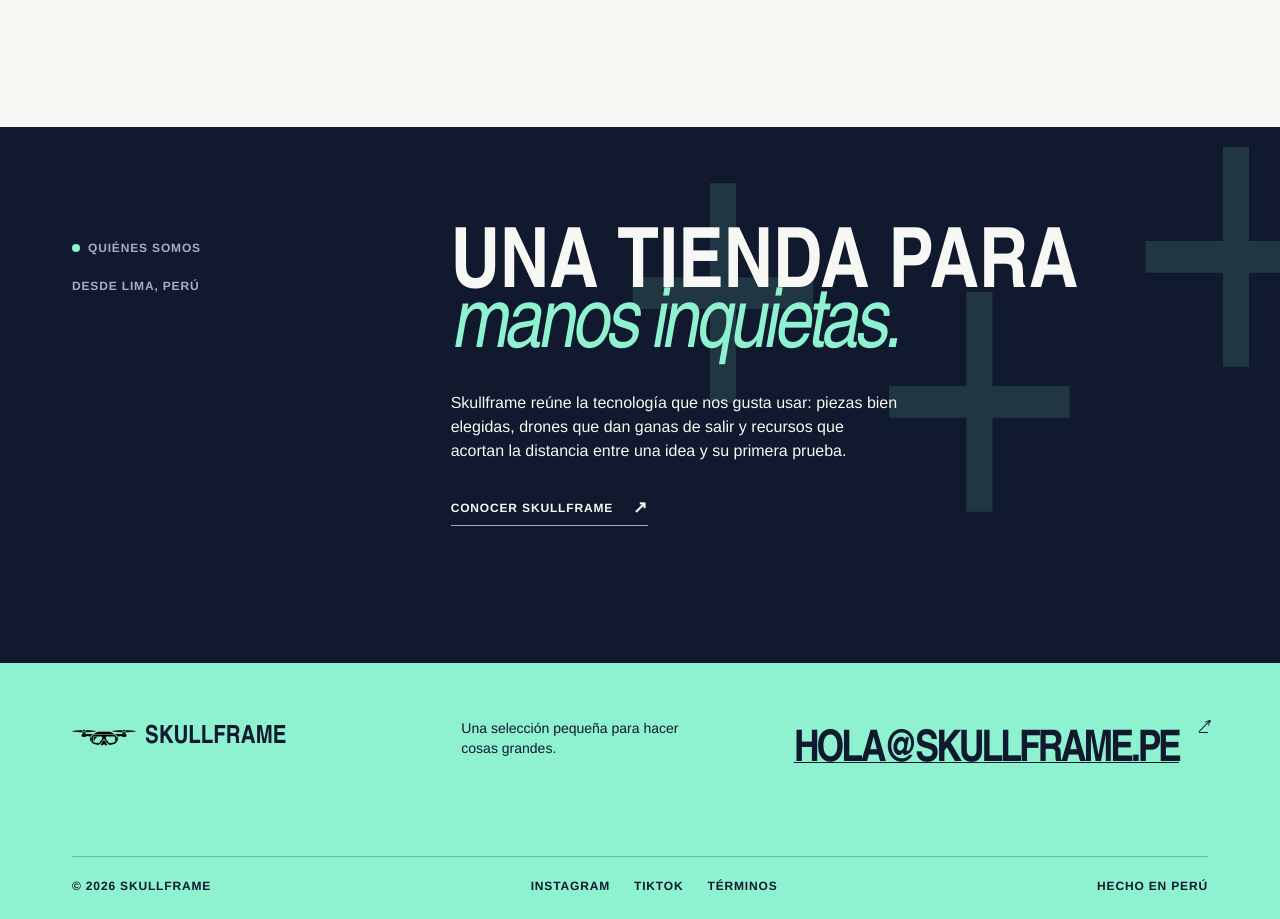
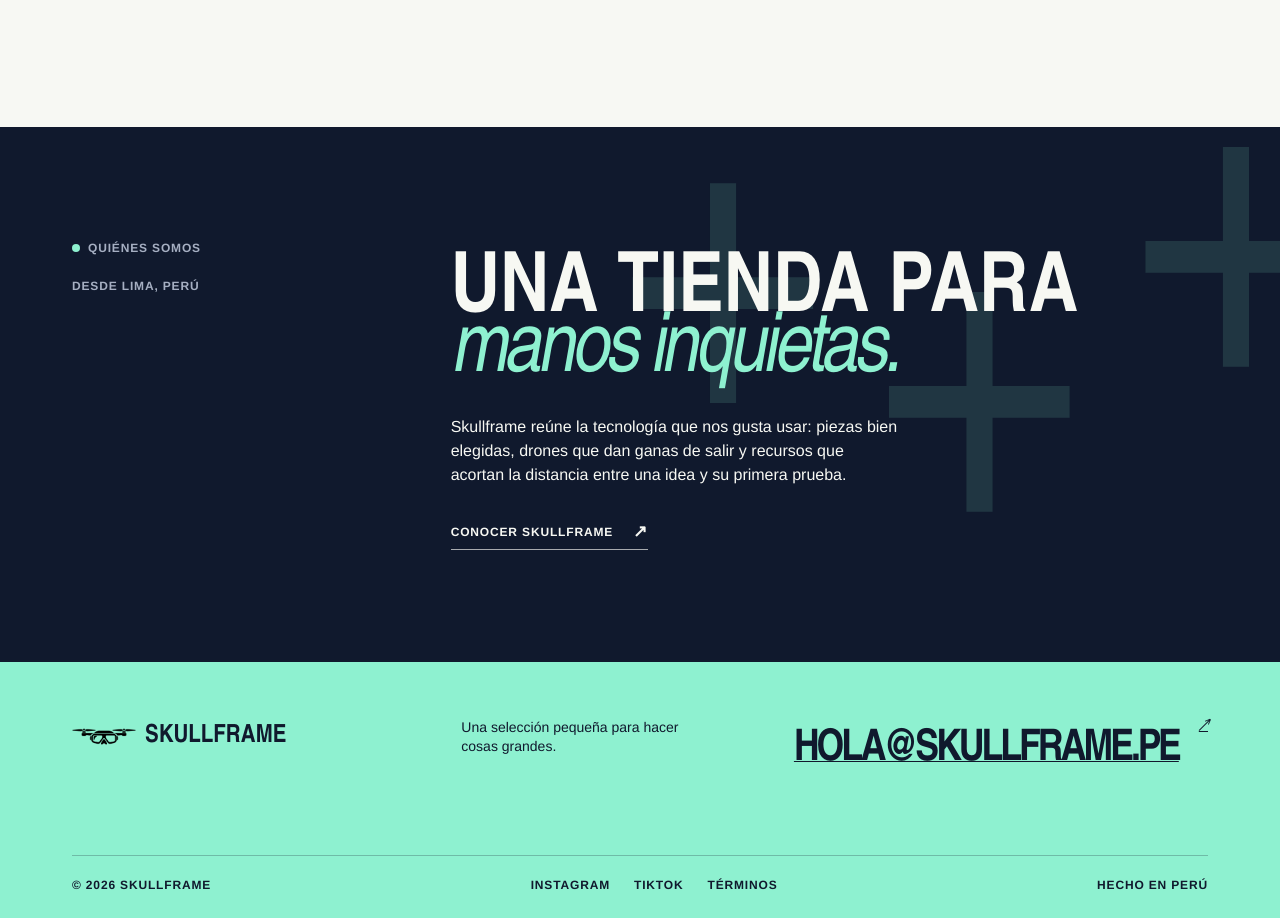
Before and after one commit to cjosue15/skullframe-strapi, a Next.js app: page / in a window 1280 px wide. Shown: the part 1685-2604 px from the top of the page. Built offline with nearby package versions, Linux system fonts and the light colour scheme.

Commit message:
fix: clean up AboutSection layout and improve code readability

```diff
--- a/app/components/about-section.tsx
+++ b/app/components/about-section.tsx
@@ -12,20 +12,18 @@ export function AboutSection() {
         <span className='translate-y-1/4'>+</span>
         <span className='-translate-y-1/12'>+</span>
       </div>
-      <Container className='relative z-2 grid min-h-134 grid-cols-3 py-16 lg:py-28 max-md:block max-md:min-h-146 max-md:py-17.25'>
+      <Container className='relative z-2 grid grid-cols-3 py-16 lg:py-28 max-md:block'>
         <div className='self-start'>
           <p className={kicker + ' text-muted-on-dark'}>
             <i className='block h-2 w-2 rounded-full bg-aqua' /> QUIÉNES SOMOS
           </p>
           <span className={label + ' mt-5 block text-micro text-muted-on-dark'}>DESDE LIMA, PERÚ</span>
         </div>
-        <div className='col-span-2 max-md:mt-16'>
+        <div className='col-span-2 max-md:mt-16 md:pt-6'>
           <h2 className={display + ' text-section leading-display max-md:text-6xl'}>
             Una tienda para
             <br />
-            <em className={displayItalic + ' text-aqua'}>
-              manos inquietas.
-            </em>
+            <em className={displayItalic + ' text-aqua'}>manos inquietas.</em>
           </h2>
           <p className='mt-8 mb-8 max-w-md text-base leading-normal max-md:max-w-82.5 max-md:text-sm'>
             Skullframe reúne la tecnología que nos gusta usar: piezas bien elegidas, drones que dan ganas de salir y
```
